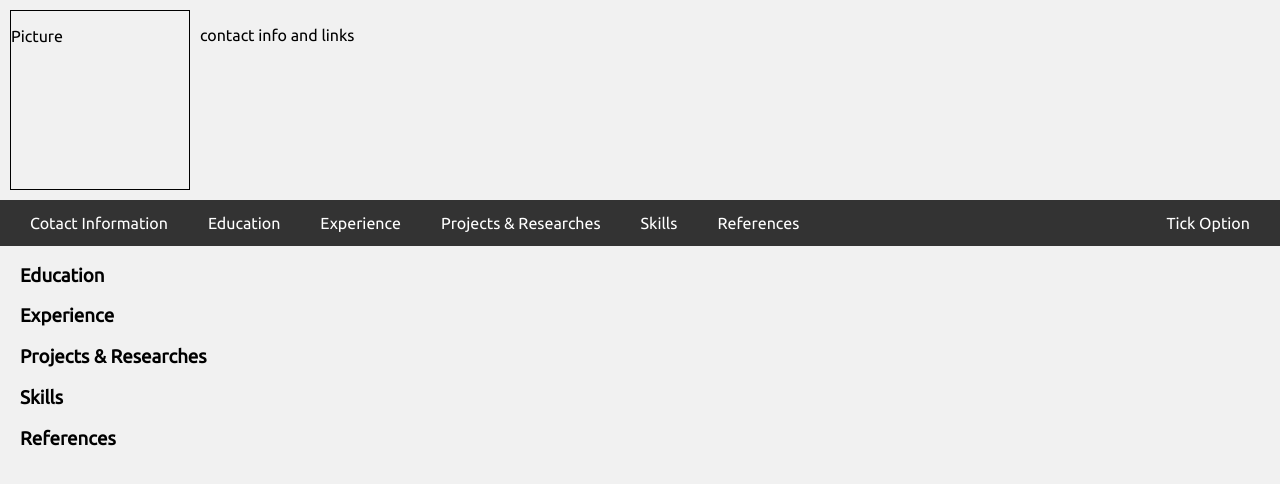
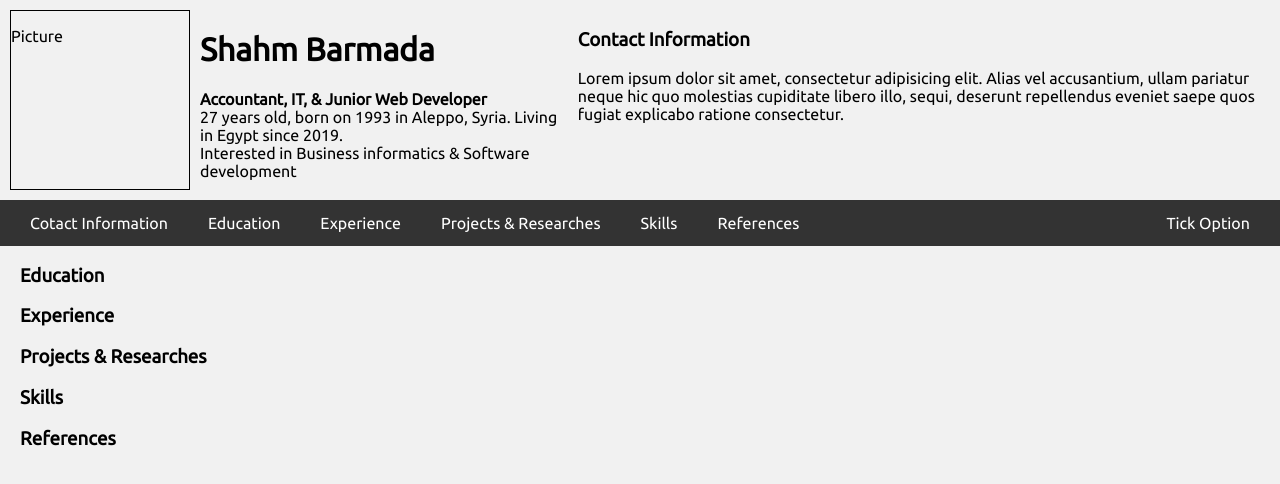
Before and after one commit to ShahmBarmada/ShahmBarmada.github.io, a plain HTML site: page index.html in a window 1280 px wide. Shown: the top 484 px of the page. Drawn offline with Linux system fonts and the light colour scheme.

Commit message:
adding info to header

```diff
--- a/index.html
+++ b/index.html
@@ -8,8 +8,13 @@
     <body>
         <div id="header">
             <div id="portrait"><p>Picture</p></div>
-            <div id="con-info">
-                <p>contact info and links</p>
+            <div class="info">
+                <h1>Shahm Barmada</h1>
+                <p><strong>Accountant, IT, & Junior Web Developer</strong><br>27 years old, born on 1993 in Aleppo, Syria. Living in Egypt since 2019.<br>Interested in Business informatics & Software development</p>
+            </div>
+            <div class="info">
+                <h3>Contact Information</h3>
+                <p>Lorem ipsum dolor sit amet, consectetur adipisicing elit. Alias vel accusantium, ullam pariatur neque hic quo molestias cupiditate libero illo, sequi, deserunt repellendus eveniet saepe quos fugiat explicabo ratione consectetur.</p>
             </div>
         </div>
         <div id="navbar">
--- a/styles.css
+++ b/styles.css
@@ -32,10 +32,19 @@ div {
     width: 180px;
     padding: 0;
     border: 1px solid black;
+    flex-shrink: 0;
 }
 
-#con-info {
+.info {
     height: 180px;
+}
+
+info:first-child{
+    min-width: 380px;
+    flex-basis: 380px;
+}
+.info:last-child{
+    flex-shrink: 2;
 }
 
 #navbar {
```
